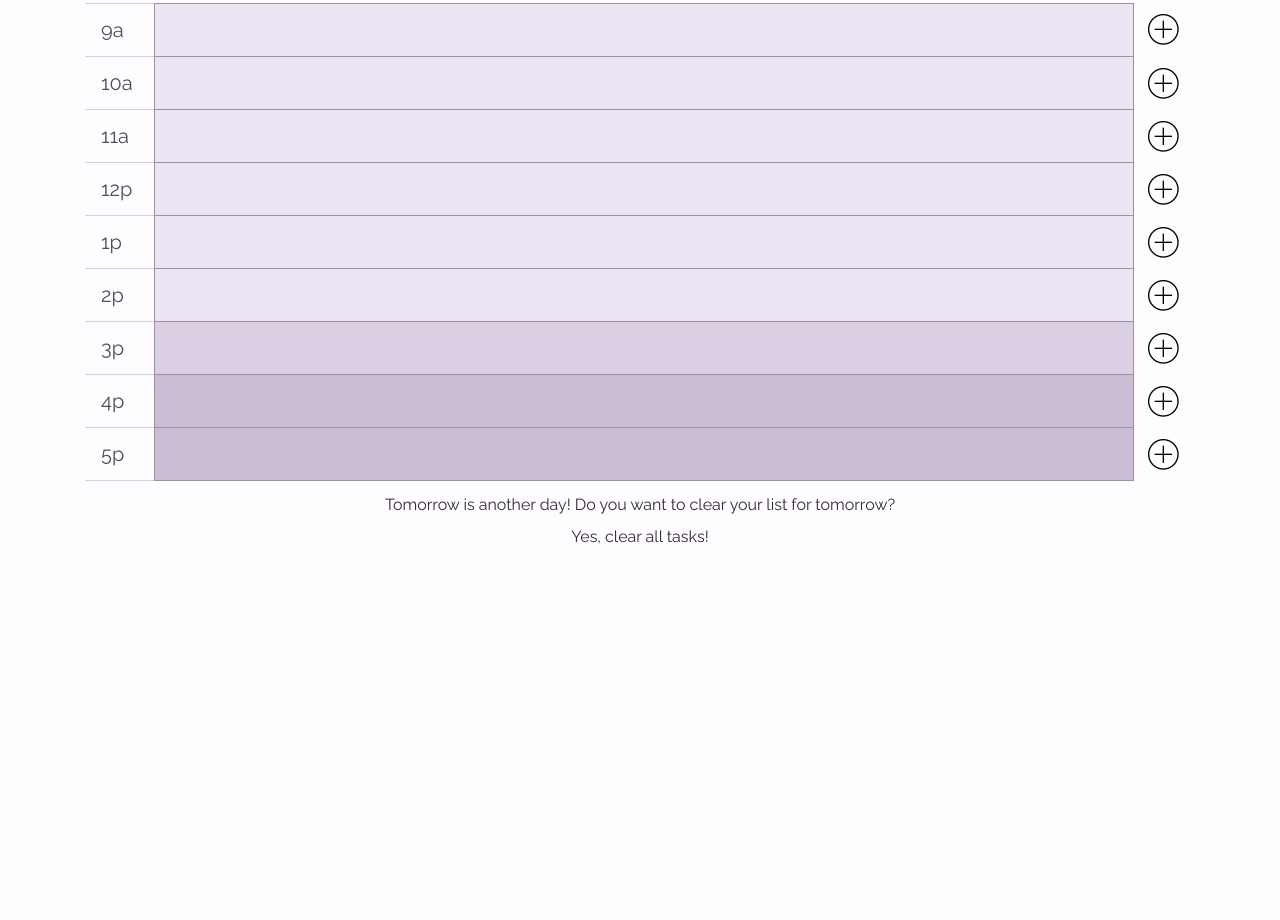
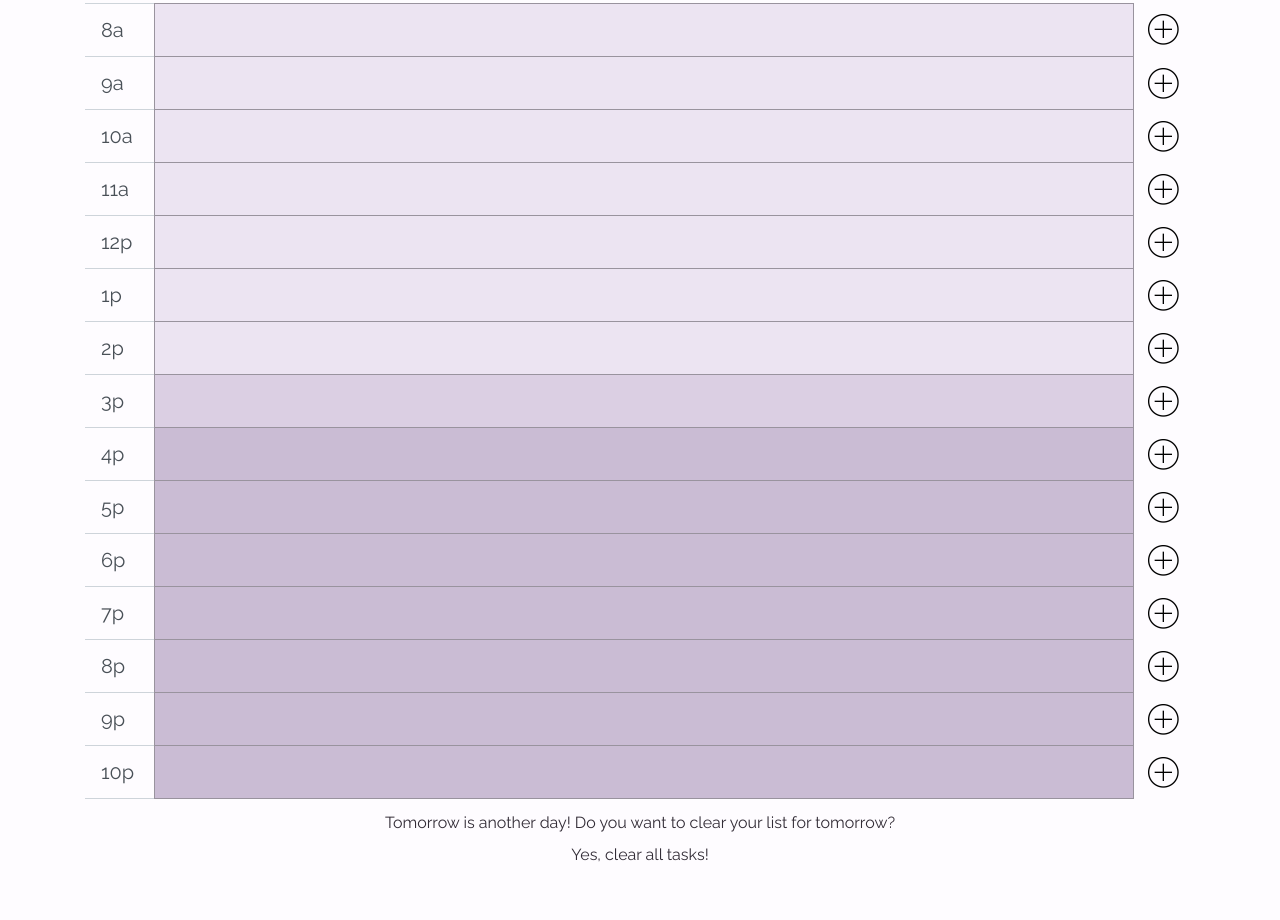
Before and after one commit to bfeliz/daily-work-schedule, a plain HTML site: page index.html in a window 1280 px wide. Shown: the part 248-1168 px from the top of the page. Before the commit the page ends 850 px from the top, so only its background shows below. Drawn offline with nearby package versions, Linux system fonts and the light colour scheme.

Commit message:
Add more time slots

```diff
--- a/css/style.css
+++ b/css/style.css
@@ -24,7 +24,7 @@ textarea:focus {
     border-color: #7b7580;
     outline-color: #7b7580;
 }
-.nine-border {
+.eight-border {
     border-top: thin solid;
     border-color: #99939e;
 }
@@ -58,10 +58,11 @@ textarea:focus {
     width: 70px;
     background-color: transparent;
 }
-#nine {
+#eight {
     border-radius: 0;
     border-left: none;
 }
+#nine,
 #ten,
 #eleven,
 #twelve,
@@ -69,7 +70,12 @@ textarea:focus {
 #two,
 #three,
 #four,
-#five {
+#five,
+#six,
+#seven,
+#eightp,
+#ninep,
+#tenp {
     border-radius: 0;
     border-left: none;
     border-top: none;
@@ -81,6 +87,7 @@ textarea:focus {
     background-position: center;
     margin: 0px 15px;
 }
+#button-eight-am:hover,
 #button-nine-am:hover,
 #button-ten-am:hover,
 #button-eleven-am:hover,
@@ -89,7 +96,12 @@ textarea:focus {
 #button-two-pm:hover,
 #button-three-pm:hover,
 #button-four-pm:hover,
-#button-five-pm:hover {
+#button-five-pm:hover,
+#button-six-pm:hover,
+#button-seven-pm:hover,
+#button-eight-pm:hover,
+#button-nine-pm:hover,
+#button-ten-pm:hover {
     background-image: url(../assets/images/plus-circle-thin-32-lilac.png);
     background-color: white;
     border-color: white;
@@ -98,6 +110,7 @@ textarea:focus {
     background-position: center;
     margin: 0px 15px;
 }
+#button-eight-am,
 #button-nine-am,
 #button-ten-am,
 #button-eleven-am,
@@ -106,7 +119,12 @@ textarea:focus {
 #button-two-pm,
 #button-three-pm,
 #button-four-pm,
-#button-five-pm {
+#button-five-pm,
+#button-six-pm,
+#button-seven-pm,
+#button-eight-pm,
+#button-nine-pm,
+#button-ten-pm {
     border: none;
 }
 .clear {
--- a/index.html
+++ b/index.html
@@ -23,9 +23,18 @@
       <div class="form-group">
         <div class="input-group input-group-lg">
           <div class="input-group-prepend">
+            <span class="input-group-text " id="eight">8a</span>
+          </div>
+          <textarea class="eight-border" data-num="8" id="eight-am" aria-label="With textarea"></textarea>
+          <div class="input-group-append">
+            <button class="btn btn-outline-light add" type="button" id="button-eight-am"></button>
+          </div>
+        </div> <!-- end input group -->
+        <div class="input-group input-group-lg">
+          <div class="input-group-prepend">
             <span class="input-group-text" id="nine">9a</span>
           </div>
-          <textarea class="nine-border" data-num="9" id="nine-am" aria-label="With textarea"></textarea>
+          <textarea data-num="9" id="nine-am" aria-label="With textarea"></textarea>
           <div class="input-group-append">
             <button class="btn btn-outline-light add" type="button" id="button-nine-am"></button>
           </div>
@@ -102,6 +111,51 @@
             <button class="btn btn-outline-light add" type="button" id="button-five-pm"></button>
           </div>
         </div> <!-- end input group -->
+        <div class="input-group input-group-lg">
+          <div class="input-group-prepend">
+            <span class="input-group-text" id="six">6p</span>
+          </div>
+          <textarea data-num="18" id="six-pm" aria-label="With textarea"></textarea>
+          <div class="input-group-append">
+            <button class="btn btn-outline-light add" type="button" id="button-six-pm"></button>
+          </div>
+        </div> <!-- end input group -->
+        <div class="input-group input-group-lg">
+          <div class="input-group-prepend">
+            <span class="input-group-text" id="seven">7p</span>
+          </div>
+          <textarea data-num="19" id="seven-pm" aria-label="With textarea"></textarea>
+          <div class="input-group-append">
+            <button class="btn btn-outline-light add" type="button" id="button-seven-pm"></button>
+          </div>
+        </div> <!-- end input group -->
+        <div class="input-group input-group-lg">
+          <div class="input-group-prepend">
+            <span class="input-group-text" id="eightp">8p</span>
+          </div>
+          <textarea data-num="20" id="eight-pm" aria-label="With textarea"></textarea>
+          <div class="input-group-append">
+            <button class="btn btn-outline-light add" type="button" id="button-eight-pm"></button>
+          </div>
+        </div> <!-- end input group -->
+        <div class="input-group input-group-lg">
+          <div class="input-group-prepend">
+            <span class="input-group-text" id="ninep">9p</span>
+          </div>
+          <textarea data-num="21" id="nine-pm" aria-label="With textarea"></textarea>
+          <div class="input-group-append">
+            <button class="btn btn-outline-light add" type="button" id="button-nine-pm"></button>
+          </div>
+        </div> <!-- end input group -->
+        <div class="input-group input-group-lg">
+          <div class="input-group-prepend">
+            <span class="input-group-text" id="tenp">10p</span>
+          </div>
+          <textarea data-num="22" id="ten-pm" aria-label="With textarea"></textarea>
+          <div class="input-group-append">
+            <button class="btn btn-outline-light add" type="button" id="button-ten-pm"></button>
+          </div>
+        </div> <!-- end input group -->
       </div>
     </form>
 
--- a/js/script.js
+++ b/js/script.js
@@ -3,6 +3,10 @@ $("#currentDay").text(now);
 
 let userText = "";
 let storedArray = [
+    {
+        time: "#eight-am",
+        todo: ""
+    },
     {
         time: "#nine-am",
         todo: ""
@@ -37,6 +41,26 @@ let storedArray = [
     },
     {
         time: "#five-pm",
+        todo: ""
+    },
+    {
+        time: "#six-pm",
+        todo: ""
+    },
+    {
+        time: "#seven-pm",
+        todo: ""
+    },
+    {
+        time: "#eight-pm",
+        todo: ""
+    },
+    {
+        time: "#nine-pm",
+        todo: ""
+    },
+    {
+        time: "#ten-pm",
         todo: ""
     }
 ];
@@ -93,6 +117,10 @@ $(document).ready(function() {
     function resetList() {
         storedArray = [
             {
+                time: "#eight-am",
+                todo: ""
+            },
+            {
                 time: "#nine-am",
                 todo: ""
             },
@@ -127,6 +155,26 @@ $(document).ready(function() {
             {
                 time: "#five-pm",
                 todo: ""
+            },
+            {
+                time: "#six-pm",
+                todo: ""
+            },
+            {
+                time: "#seven-pm",
+                todo: ""
+            },
+            {
+                time: "#eight-pm",
+                todo: ""
+            },
+            {
+                time: "#nine-pm",
+                todo: ""
+            },
+            {
+                time: "#ten-pm",
+                todo: ""
             }
         ];
         storeUserInput();
```
